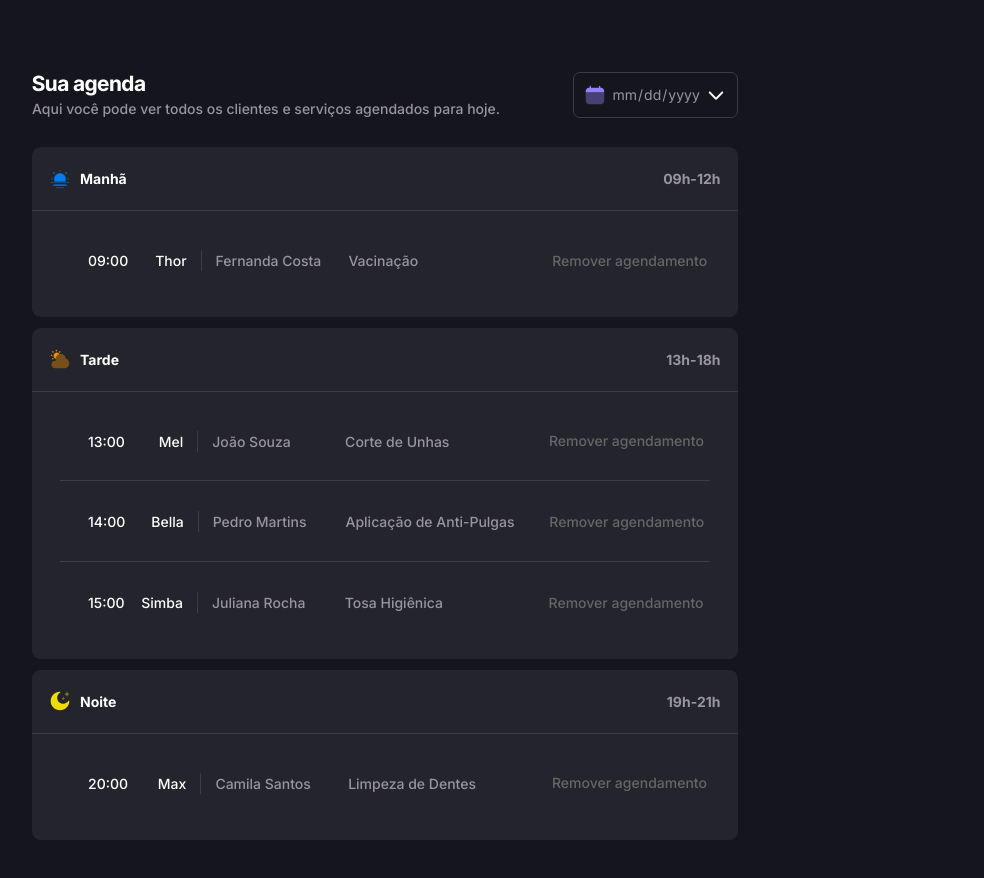
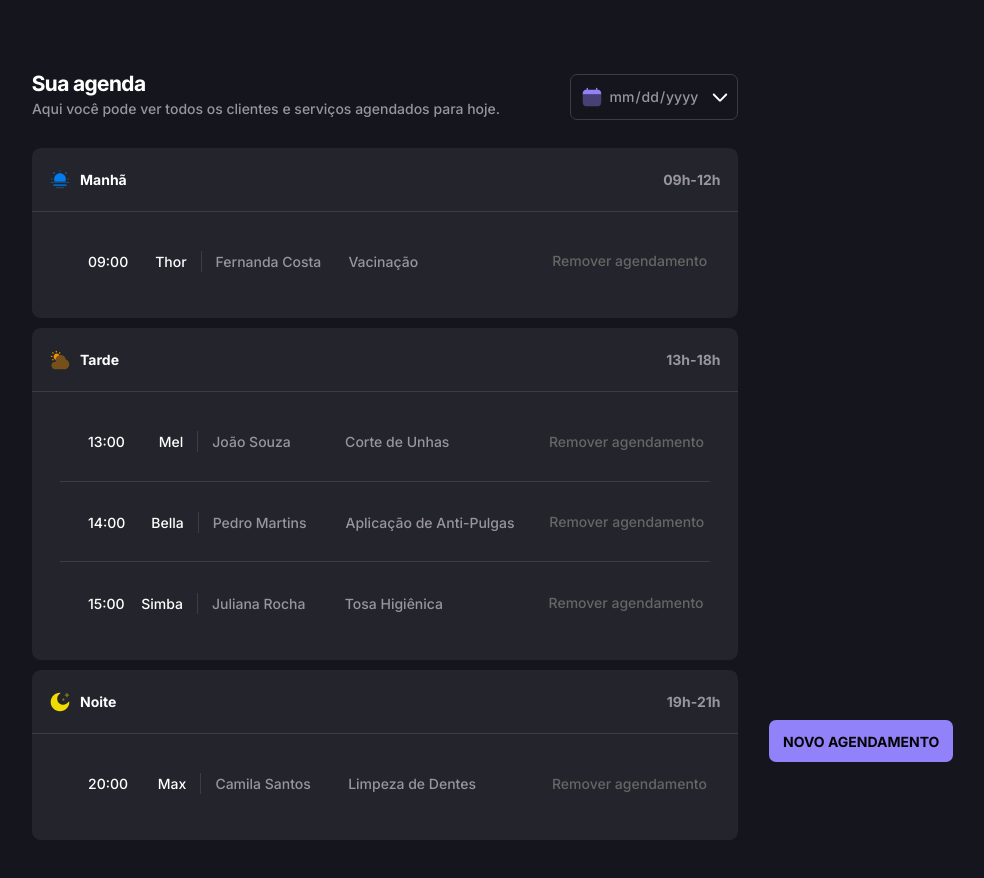
Before and after one commit to RodrigoCarrico01/Project_Petshop, a plain HTML site: page src/index.html in a window 1280 px wide. Shown: the whole page, without its empty margins (255-1239 px from the left). Drawn offline with Linux system fonts and the light colour scheme.

Commit message:
final frontend fixes

```diff
--- a/src/index.html
+++ b/src/index.html
@@ -19,8 +19,8 @@
       <div class="agenda-day-filter">
         <div class="custom-date-input">
           <img src="./assets/icon/calendar.svg" alt="Calendar Icon" class="calendar-icon">
-          <input type="date" id="real-date-input">
-          <img src="./assets/icon/dropdown.svg" alt="Dropdown Icon" class="dropdown-icon" id="trigger-calendar">
+          <input type="date" id="date-filter">
+          <img src="./assets/icon/dropdown.svg" alt="Dropdown Icon" class="dropdown-icon">
         </div>
       </div>
     </header>
@@ -37,7 +37,7 @@
             <span class="animal-name">Thor</span>
             <span class="client-name">Fernanda Costa</span>
             <span class="service-description">Vacinação</span>
-            <button type="reset">
+            <button type="reset" class="remove-button">
               Remover agendamento
             </button>
           </li>
@@ -55,7 +55,7 @@
             <span class="animal-name">Mel</span>
             <span class="client-name">João Souza</span>
             <span class="service-description">Corte de Unhas</span>
-            <button type="reset">
+            <button type="reset" class="remove-button">
               Remover agendamento
             </button>
           </li>
@@ -64,7 +64,7 @@
             <span class="animal-name">Bella</span>
             <span class="client-name">Pedro Martins</span>
             <span class="service-description">Aplicação de Anti-Pulgas</span>
-            <button type="reset">
+            <button type="reset" class="remove-button">
               Remover agendamento
             </button>
           </li>
@@ -73,7 +73,7 @@
             <span class="animal-name">Simba</span>
             <span class="client-name">Juliana Rocha</span>
             <span class="service-description">Tosa Higiênica</span>
-            <button type="reset">
+            <button type="reset" class="remove-button">
               Remover agendamento
             </button>
           </li>
@@ -91,7 +91,7 @@
             <span class="animal-name">Max</span>
             <span class="client-name">Camila Santos</span>
             <span class="service-description">Limpeza de Dentes</span>
-            <button type="reset">
+            <button type="reset" class="remove-button">
               Remover agendamento
             </button>
           </li>
@@ -99,5 +99,8 @@
       </section>
     </div>
   </section>
+  <button type="button" id="redirect-form">
+      Novo agendamento
+  </button>
 </body>
 </html>
--- a/src/styles/utility.css
+++ b/src/styles/utility.css
@@ -1,49 +1,58 @@
 
-.custom-date-input{
+.agenda-day-filter{
+  gap: 1rem;
+  & .custom-date-input{
+    position: relative;
+
+    margin-top: .25rem;
     border: 1px solid var(--border-primary);
     gap: .5rem;
     border-radius: .5rem;
     padding: .75rem;
+    width: 12rem;
 
     display: flex;
+    flex-direction: row;
     align-items: center;
 
-  position: relative;
-  & input[type="date"]{
-    padding-right: .50rem;
+    transition: color .2s ease-in, border .2s ease-in;
+
+    &:has(input:hover) {
+      border: 1px solid var(--border-secondary);
+      & input{
+        color: var(--content-secondary)
+      }
+    }
+
+    &:has(input:focus, input:active) {
+      border: 1px solid var(--border-brand);
+      & input{
+        color: var(--content-primary)
+      }
+    }
+
+    & input{
+      background-color: transparent;
+      color: var(--content-primary);
+      font-size: var(--fs-base);
       color: var(--content-secondary);
-    background-color: transparent;
-
-
-    font-family: var(--ff-inter);
-    font-weight: 400;
-    font-size: 1rem;
-    letter-spacing: 0;
-    line-height: 150%;
-    width: 100%;
-
       &::-webkit-calendar-picker-indicator{
         opacity: 0;
-      width: 100%;
+        z-index: 4;
+        position: absolute;
+        right: 0;
+        width: 20%;
         height: 100%;
         cursor: pointer;
-      z-index: 3;
-      right: .25rem;
-      position: absolute;
       }
     }
     & .dropdown-icon{
       position: absolute;
-    right: .8rem;
+      right: 0.5rem;
+    }
+  }
 }
 
-}
-.custom-date-input:hover, .custom-date-input:focus{
-  border: 1px solid var(--border-secondary);
-  & input[type="date"]{
-    color: var(--content-primary);
-  }
-}
 .pop-up{
   height: 100%;
   position: absolute;
@@ -58,3 +67,37 @@
   backdrop-filter: blur(.5rem);
   -webkit-backdrop-filter: blur(.5rem);
 }
+
+
+#redirect-form{
+  display: flex;
+  position: fixed;
+  top: 90%;
+  left: 80%;
+  z-index: 3;
+  text-transform: uppercase;
+
+  background-color: var(--content-brand);
+  color: #050505;
+  font-family: var(--ff-inter);
+  font-weight: var(--fw-bold);
+
+  gap: .5rem;
+  padding-block: .75rem;
+  padding-inline: 1rem;
+  border-radius: .5rem;
+
+  transition: background .3s ease-in-out;
+  &:hover{
+    background-color: #BDB4FA;
+  }
+}
+
+@media (width <= 70em){
+  #redirect-form{
+    position: sticky;
+    top: 50%;
+    left: 50%;
+    margin-bottom: 3rem;
+  }
+}
```
Also changed, not shown: src/pop-up.html (+1 -1 lines). Lines whose indentation alone changed are shown as unchanged.
